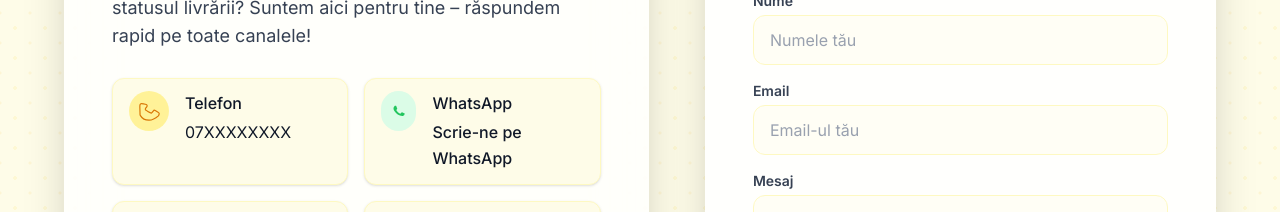
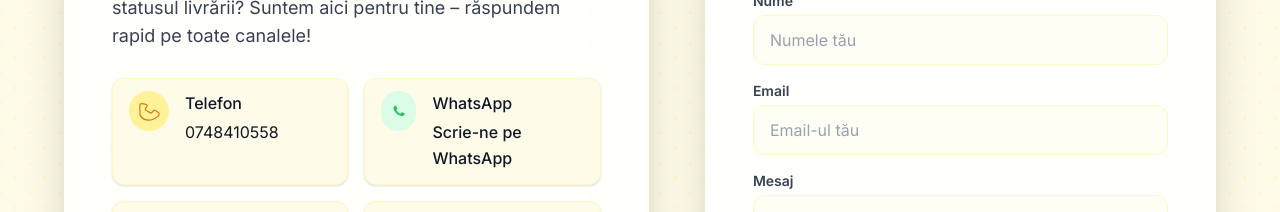
Before and after one commit to ionutpetru4046/Website-Apicultura, a Next.js app: page / in a window 1280 px wide. Shown: the part 8480-8692 px from the top of the page. Built offline with nearby package versions, Linux system fonts and the light colour scheme; a web font is replaced by a local one.

Commit message:
phone number added to contact page

```diff
--- a/app/contact/page.tsx
+++ b/app/contact/page.tsx
@@ -50,7 +50,7 @@ export default function ContactPage() {
                 <div>
                   <div className="mb-1 font-medium">Telefon</div>
                   <a href="tel:07XXXXXXXX" className="text-yellow-700 hover:underline">
-                    07XXXXXXXX
+                    0748410558
                   </a>
                 </div>
               </div>
```
